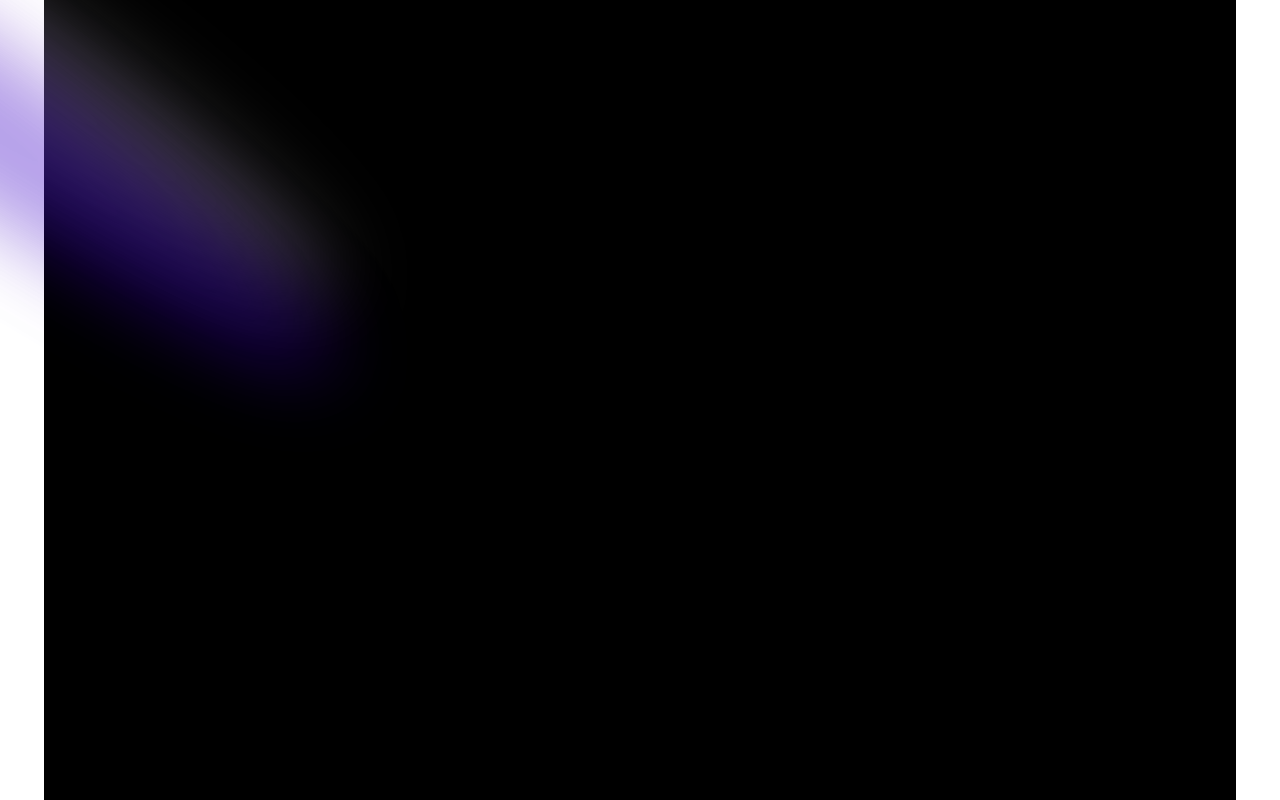
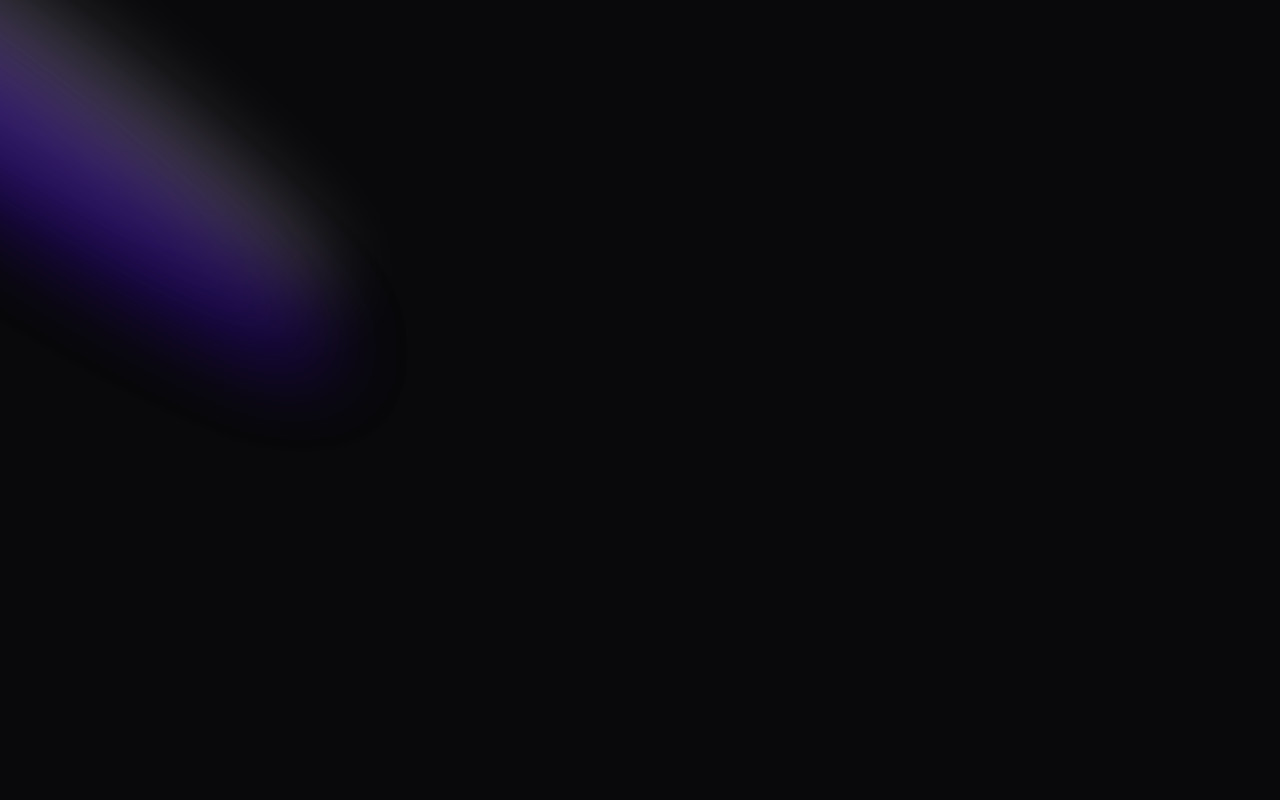
Before and after one commit to viv500/Portfolio, a Next.js app in the folder portfolio/: page / in a window 1280 px wide. Shown: the top 800 px of the page. Built offline with nearby package versions, Linux system fonts and the light colour scheme.

Commit message:
grid component below spotlight

```diff
--- a/portfolio/app/layout.tsx
+++ b/portfolio/app/layout.tsx
@@ -1,11 +1,12 @@
 import type { Metadata } from "next";
 import { Inter } from "next/font/google";
 import "./globals.css";
+import { ThemeProvider } from "./provider"; // Ensure this path is correct
 
 const inter = Inter({ subsets: ["latin"] });
 
 export const metadata: Metadata = {
-  title: "Viveks Portfolio",
+  title: "Vivek's Portfolio",
   description: "Vivek the Dev",
 };
 
@@ -16,7 +17,19 @@ export default function RootLayout({
 }>) {
   return (
     <html lang="en">
-      <body className={inter.className}>{children}</body>
+      <head>
+        {/* You can include additional head elements here */}
+      </head>
+      <body className={inter.className}>
+        <ThemeProvider
+          attribute="class"
+          defaultTheme="dark" // only on dark mode
+          enableSystem
+          disableTransitionOnChange
+        >
+          {children}
+        </ThemeProvider>
+      </body>
     </html>
   );
 }
--- a/portfolio/app/page.tsx
+++ b/portfolio/app/page.tsx
@@ -4,7 +4,7 @@ export default function Home() {
   return (
     <main className="relative flex justify-center mx-auto items-center flex-col sm:px-11 px-6">
       <div className="max-w-7xl w-full">
-        <div> <Hero /> </div>
+        <div> <Hero/> </div>
 
       </div>
     </main>
--- /dev/null
+++ b/portfolio/app/provider.tsx
@@ -0,0 +1,9 @@
+"use client"
+
+import * as React from "react"
+import { ThemeProvider as NextThemesProvider } from "next-themes"
+import { type ThemeProviderProps } from "next-themes/dist/types"
+
+export function ThemeProvider({ children, ...props }: ThemeProviderProps) {
+  return <NextThemesProvider {...props}>{children}</NextThemesProvider>
+}
--- a/portfolio/components/Hero.tsx
+++ b/portfolio/components/Hero.tsx
@@ -5,7 +5,7 @@ import { Spotlight } from './ui/Spotlight'
 const Hero = () => {
     return (
         <div className="pb-25 pt-25">
-            <div className="relative bg-black h-screen">
+            <div className="relative h-screen">
                 <Spotlight className="-top-20 -left-10 md:-left-32 h-screen" fill="white" />
                 <Spotlight className="-top-1 -left-10 md:-left-32 h-screen" fill="purple" />
                 <Spotlight className="top-15 -left-10 md:-left-32 h-screen" fill="blue" />
```
Also changed, not shown: 1 other file (tests, documents, lock files or other folders).
